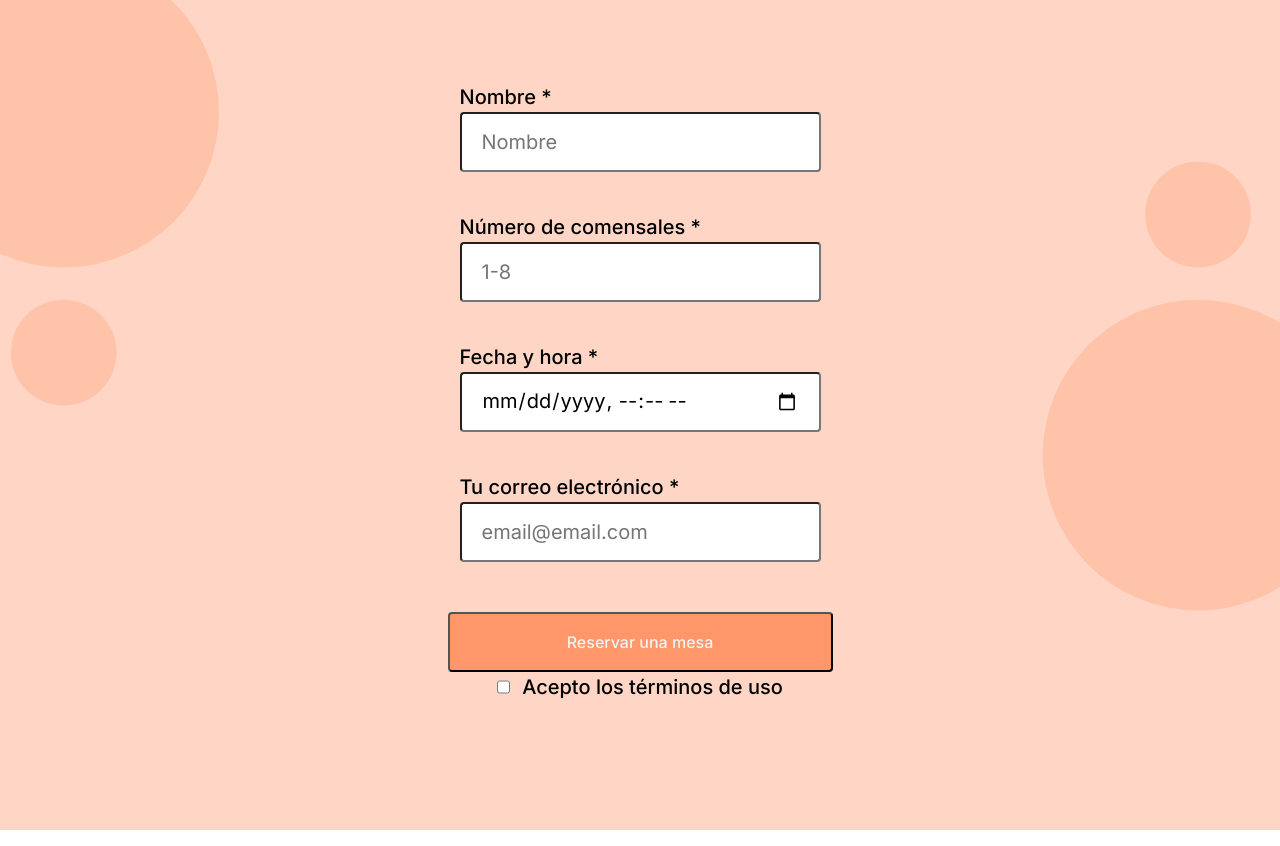
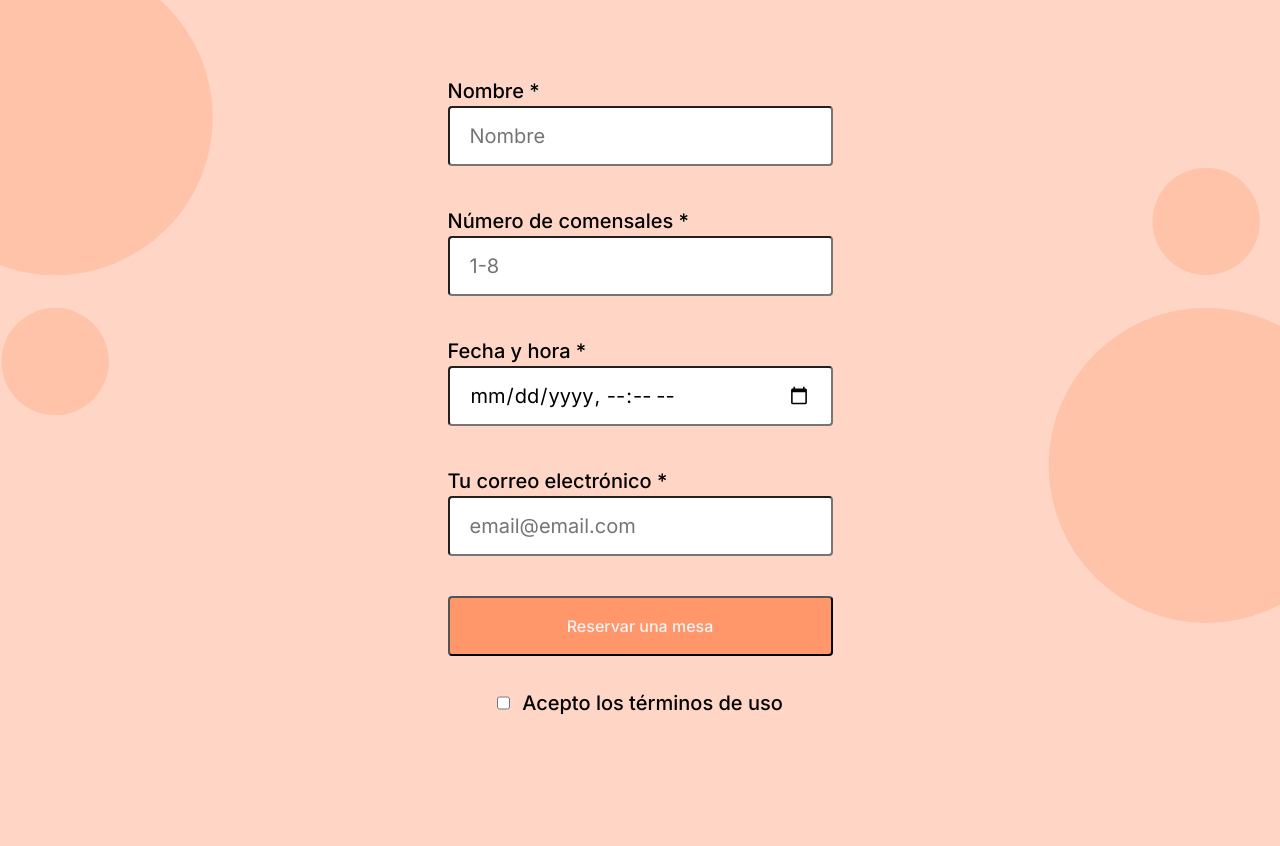
Before and after one commit to Ruper-200/web_project_coffeeshop_es, a plain HTML site: page index.html in a window 1280 px wide. Shown: the part 1056-1902 px from the top of the page. Drawn offline with Linux system fonts and the light colour scheme.

Commit message:
reservation area completed

```diff
--- a/styles/index.css
+++ b/styles/index.css
@@ -153,7 +153,7 @@
 }
 .form__button {
   height: 60px;
-  width: 385px;
+  width: 100%;
   font-family: "Inter";
   font-style: normal;
   font-weight: 500;
@@ -162,6 +162,7 @@
   color: #f2f2f2;
   background-color: #ff976b;
   border-radius: 4px;
+  margin-bottom: 32px;
 }
 .form__label.form__checkbox {
   gap: 12px;
@@ -169,4 +170,5 @@
 }
 .form__fieldset {
   border: none;
+  padding: 0%;
 }
```
